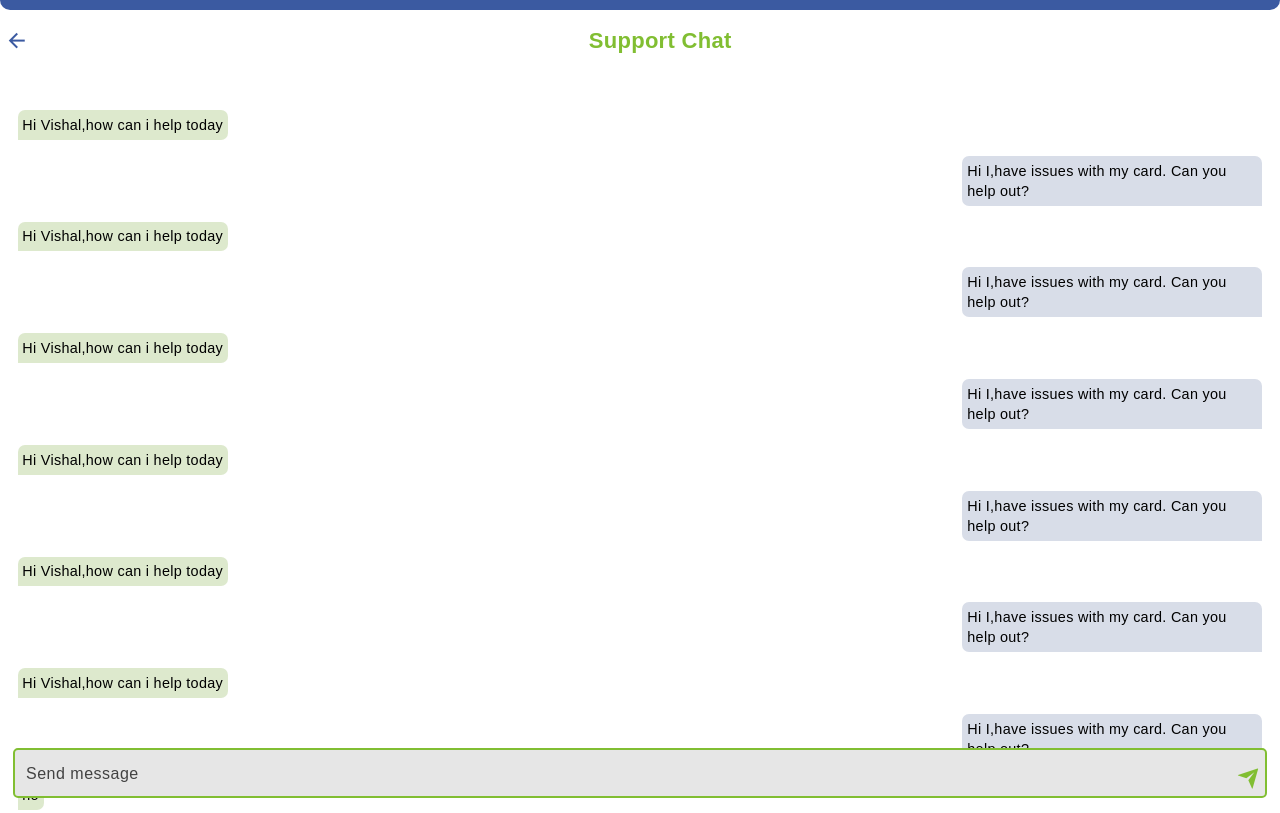
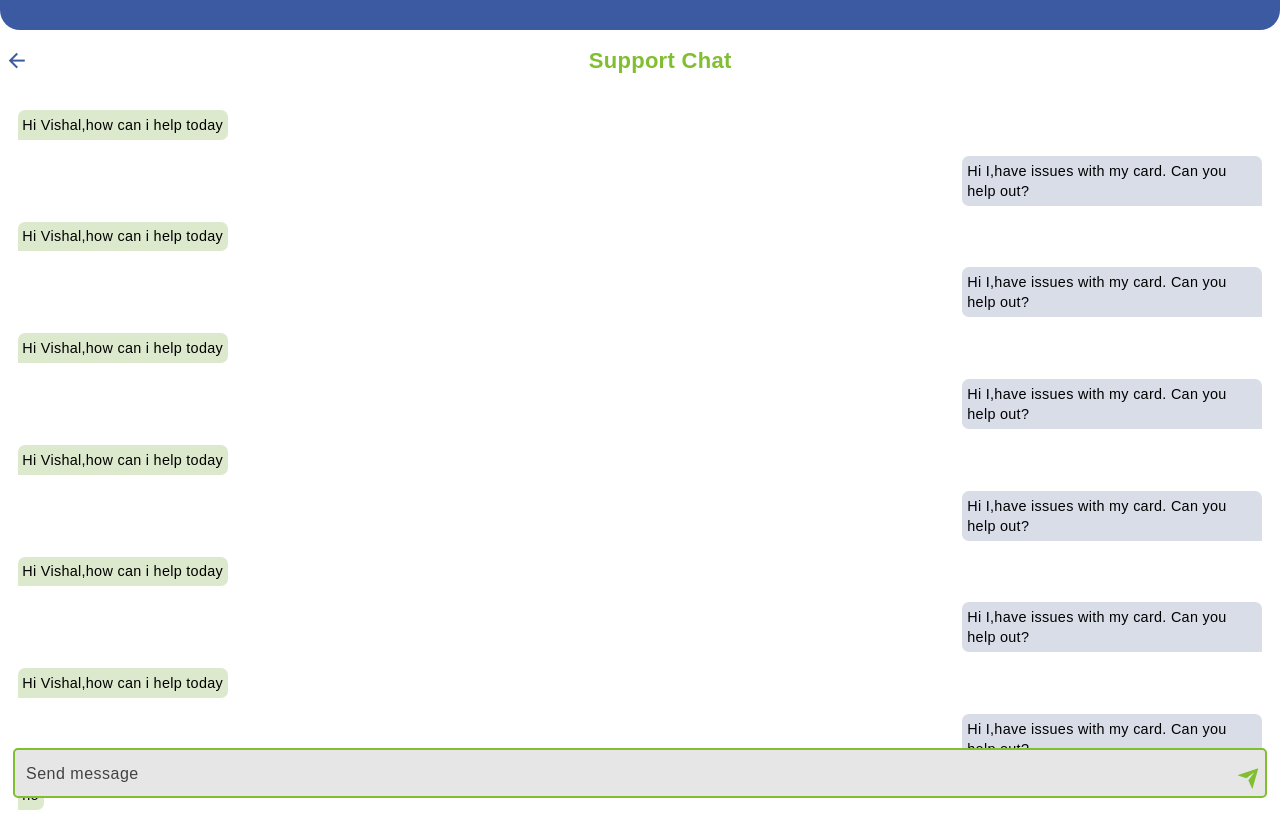
Before and after one commit to Vish70/demo1, a plain HTML site: page index.html in a window 1280 px wide. Shown: the top 813 px of the page. Drawn offline with nearby package versions, Linux system fonts and the light colour scheme.

Commit message:
Add files via upload

```diff
--- a/style.css
+++ b/style.css
@@ -37,12 +37,12 @@
 
 nav {
   width: 100%;
-  height:10px;
+  height: 30px;
   background-color: var(--bluebgcolor);
   border-bottom-left-radius: 20px;
   border-bottom-right-radius: 20px;
+}
 
-}
 button {
   cursor: pointer;
   letter-spacing: 0.3px;
```
